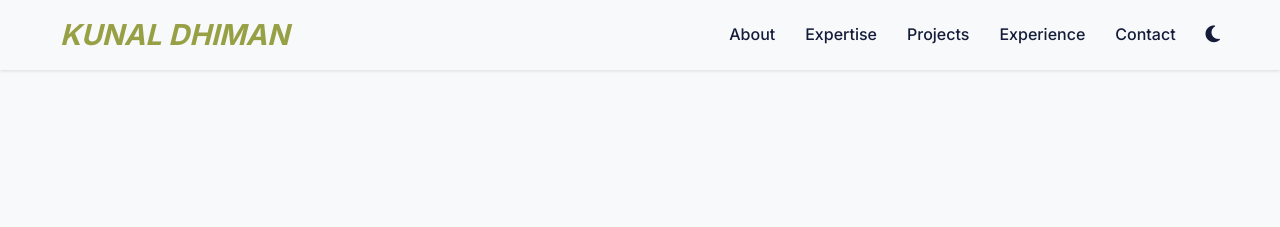
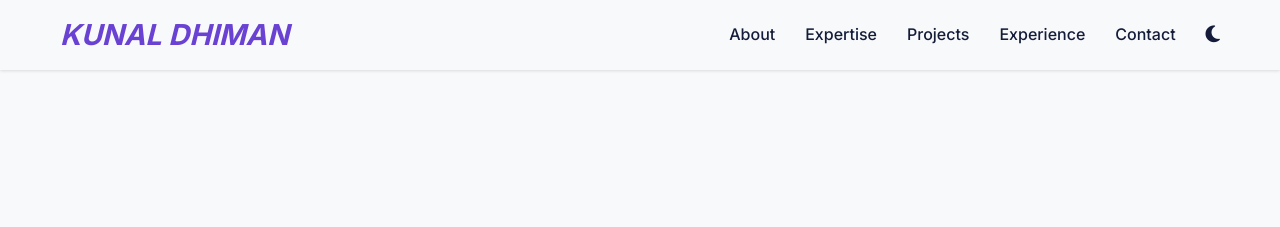
Before and after one commit to KunalDhiman168/PortFolio-Website, a plain HTML site: page index.html in a window 1280 px wide. Shown: the top 227 px of the page. Drawn offline with nearby package versions, Linux system fonts and the light colour scheme; a script that the page names is missing.

Commit message:
Update code.css

```diff
--- a/code.css
+++ b/code.css
@@ -164,7 +164,7 @@ section {
 }
 
 .navbar .logo {
-    color: #97a045 !important; /* Your desired color (e.g., teal) */
+    color: #6942d4 !important; /* Your desired color (e.g., teal) */
     font-size: 1.8rem;
     font-weight: 700;
     text-decoration: none; /* Remove underline from link */
```
